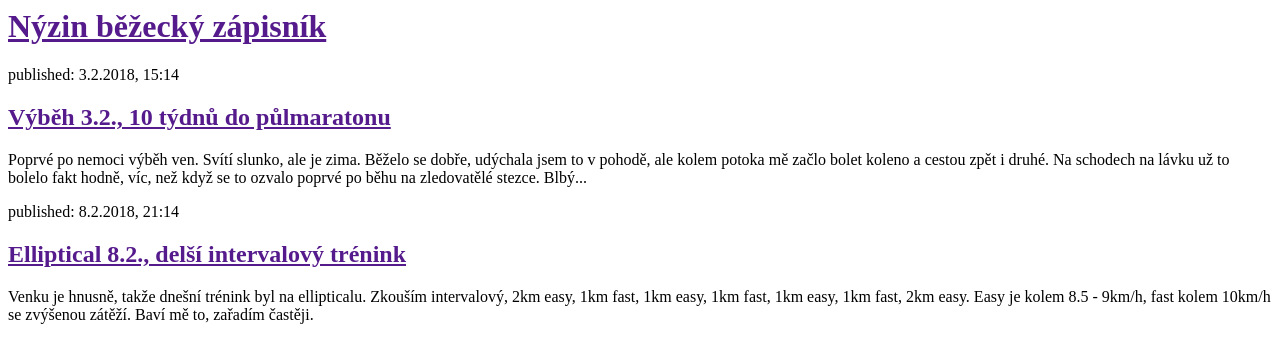
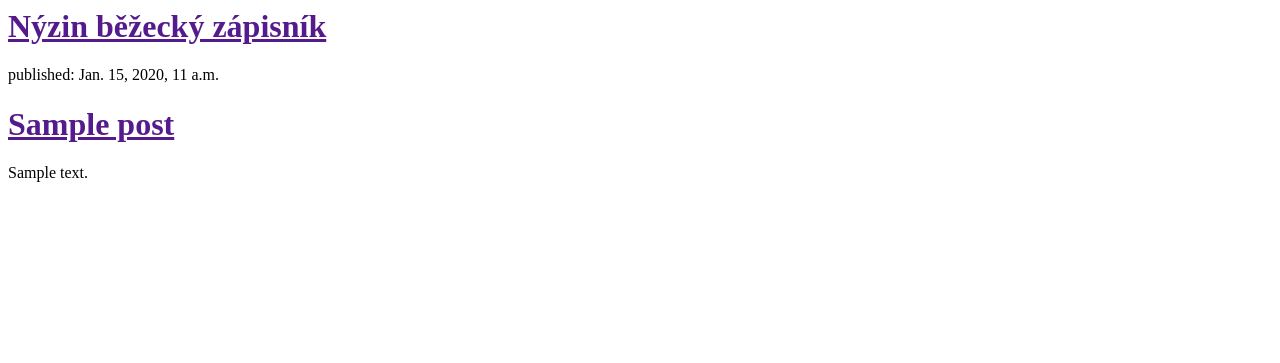
Before and after one commit to anezkamll/runner_blog, a Django app: template runner/templates/runner/post_list.html in a window 1280 px wide. Shown: the top 363 px of the page. Run offline with Django 3.2, Linux system fonts and the light colour scheme; the template is opened without the code that fills it: values that come from a table or form of the project are taken from there, others are empty; tables that the repository leaves empty hold one stand-in row (values such as "Sample post"); parts of the project's set-up code (start-up, migrations or seed data) failed here and were passed over.

Commit message:
CHanged templates to show posts from DB.

```diff
--- a/runner/templates/runner/post_list.html
+++ b/runner/templates/runner/post_list.html
@@ -8,21 +8,13 @@
         </div>
 
         <div>
-            <p>published: 3.2.2018, 15:14</p>
-            <h2><a href="">Výběh 3.2., 10 týdnů do půlmaratonu</a></h2>
-            <p>Poprvé po nemoci výběh ven.
-            Svítí slunko, ale je zima.
-            Běželo se dobře, udýchala jsem to v pohodě, ale kolem potoka mě začlo bolet koleno a cestou zpět i druhé. Na schodech na lávku už to bolelo fakt hodně, víc, než když se to ozvalo poprvé po běhu na zledovatělé stezce.
-            Blbý...</p>
-        </div>
-
-        <div>
-            <p>published: 8.2.2018, 21:14</p>
-            <h2><a href="">Elliptical 8.2., delší intervalový trénink</a></h2>
-            <p>Venku je hnusně, takže dnešní trénink byl na ellipticalu.
-            Zkouším intervalový, 2km easy, 1km fast, 1km easy, 1km fast, 1km easy, 1km fast, 2km easy.
-            Easy je kolem 8.5 - 9km/h, fast kolem 10km/h se zvýšenou zátěží.
-            Baví mě to, zařadím častěji.</p>
+            {% for post in posts %}
+                <div>
+                    <p>published: {{ post.published_date }}</p>
+                    <h1><a href="">{{ post.title }}</a></h1>
+                    <p>{{ post.text|linebreaksbr }}</p>
+                </div>
+            {% endfor %}
         </div>
     </body>
 </html>
--- a/runner/views.py
+++ b/runner/views.py
@@ -1,6 +1,9 @@
 from django.shortcuts import render
+from django.utils import timezone
+from .models import Post
 
 # Create your views here.
 
 def post_list(request):
-    return render(request, 'runner/post_list.html', {})
+    posts = Post.objects.filter(published_date__lte=timezone.now()).order_by('published_date')
+    return render(request, 'runner/post_list.html', {'posts': posts})
```
